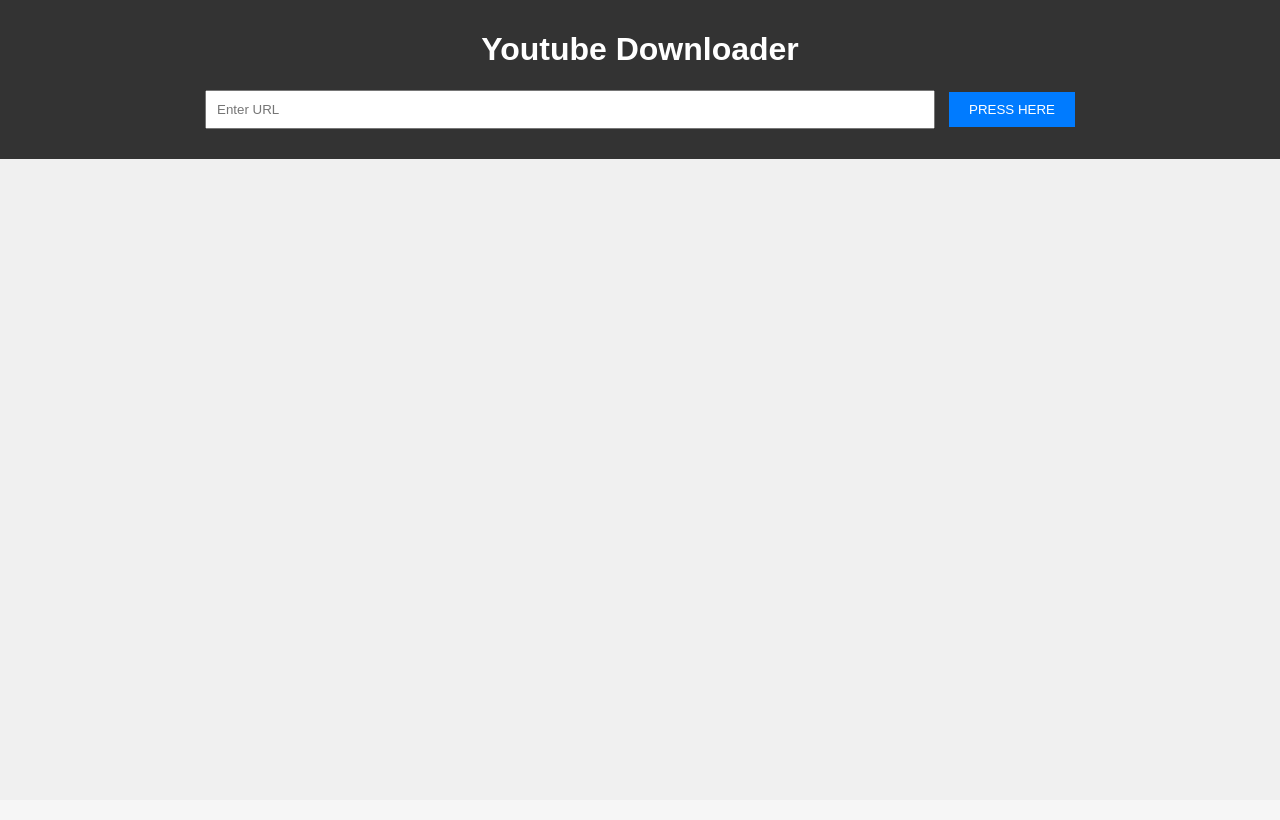
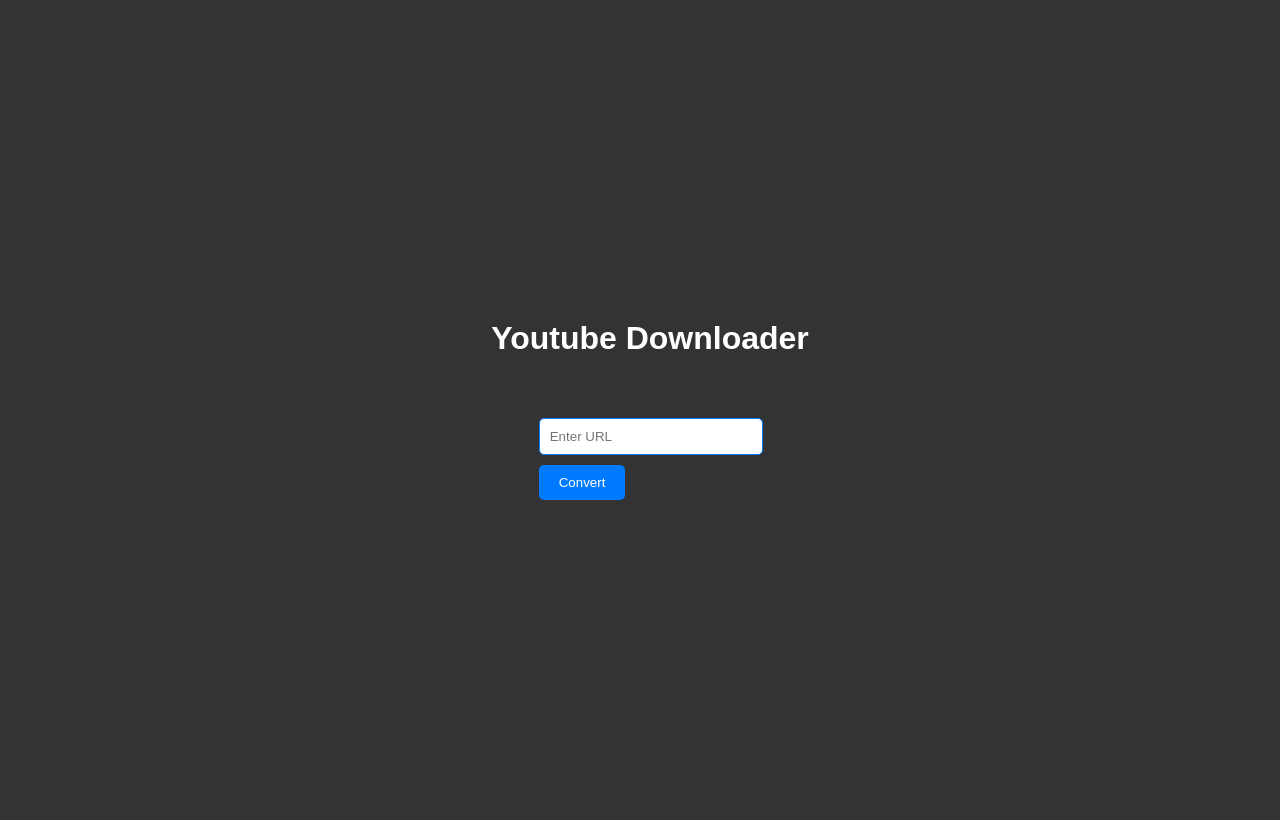
Before and after one commit to ThomasLam2142/YoutubeDownloader1, a Flask app: page / in a window 1280 px wide. Before the commit the page ends 159 px from the top, so only its background shows below. Run offline with Flask 3, Linux system fonts and the light colour scheme.

Commit message:
updated html

```diff
--- a/templates/index.html
+++ b/templates/index.html
@@ -3,11 +3,16 @@
     <meta name="viewport" content="width=device-width, initial-scale=1">
     <title>Youtube Downloader</title>
     <style>
-        body {
+        body, main {
             font-family: Arial, sans-serif;
             margin: 0;
             padding: 0;
-            background-color: #f0f0f0;
+            background-color: #333;
+            display: flex;
+            justify-content: center;
+            align-items: center;
+            min-height: 100vh;
+            flex-direction: column;
         }
         header {
             background-color: #333;
@@ -17,12 +22,15 @@
         }
         form {
             margin: 20px auto;
-            width: 80%;
+            width: 60%; /* Reduced the width */
+            padding: 20px; /* Added padding */
+
         }
         input[type="text"] {
-            width: 70%;
-            padding: 10px;
-            margin-right: 10px;
+            width: 100%;
+            padding: 10px; /* Added padding */
+            border-radius: 5px; /* Added border radius */
+            border: 1px solid #007BFF; /* Added border */
         }
         button {
             padding: 10px 20px;
@@ -30,20 +38,28 @@
             color: white;
             border: none;
             cursor: pointer;
+            border-radius: 5px; /* Added border radius */
+            margin-top: 10px; /* Added margin top */
         }
         button:hover {
             background-color: #0056b3;
+        }
+        h1 {
+            text-align: center;
+            margin-top: 20px;
+            margin-left: 20px;
+            color: white;
         }
     </style>
 </head>
 <body>
     <header>
+    </header>
+    <main>
         <h1>Youtube Downloader</h1>
         <form action="/download" method="post">
             <input type="text" name="url" placeholder="Enter URL">
-            <button type="submit">PRESS HERE</button>
+            <button type="submit">Convert</button>
         </form>
-    </header>
-    <main>
     </main>
 </body>
```
Also changed, not shown: templates/download.html (+24 -8 lines).
